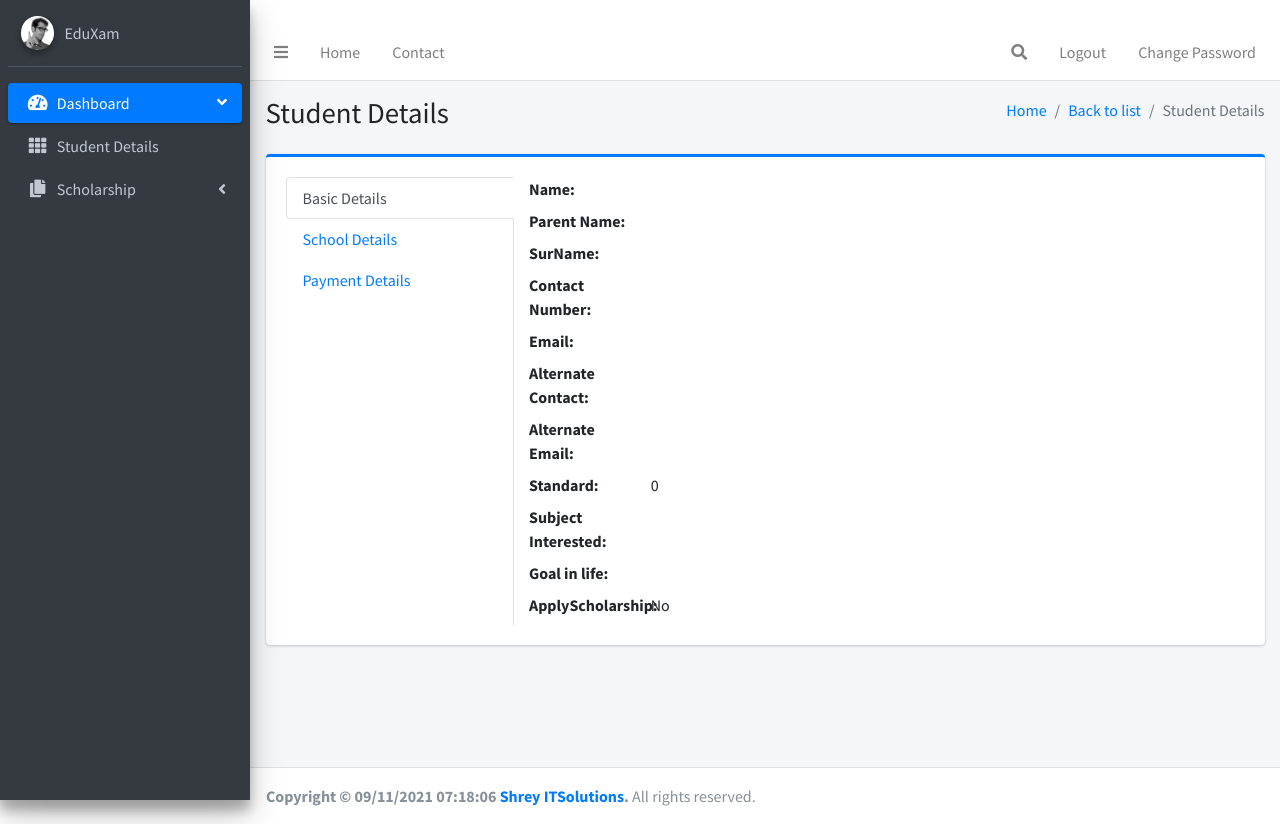
After one commit to shahjay60/https-github.com-shahjay60-Scholarship, an ASP.NET MVC app: template Scholarship/Areas/Admin/Views/AdStudentDetails/Detail.cshtml in a window 1280 px wide. The commit adds this page. Run offline with ASP.NET Core 8 and stand-ins for ASP.NET MVC 5, Linux system fonts and the light colour scheme; the template is opened without the code that fills it, so the values that code supplies are empty; the project's own start-up code is not run, and a stand-in starts its controllers and pages; some libraries are stand-ins or nearby versions.

Commit message:
Student details and list to admin side

```diff
--- /dev/null
+++ b/Scholarship/Areas/Admin/Views/AdStudentDetails/Detail.cshtml
@@ -0,0 +1,134 @@
+@model tblStudentDetail
+@{
+    ViewBag.Title = "Detail";
+    Layout = "~/Areas/Admin/Views/Shared/_AdminLayoutcshtml.cshtml";
+}
+
+<section class="content-header">
+    <div class="container-fluid">
+        <div class="row mb-2">
+            <div class="col-sm-6">
+                <h1>Student Details</h1>
+            </div>
+            <div class="col-sm-6">
+                <ol class="breadcrumb float-sm-right">
+                    <li class="breadcrumb-item"><a href=@Url.Action("Index","AdminDashbord")>Home</a></li>
+                    <li class="breadcrumb-item"><a href=@Url.Action("Index","AdStudentDetails")>Back to list</a></li>
+
+                    <li class="breadcrumb-item active">Student Details</li>
+                </ol>
+            </div>
+        </div>
+    </div><!-- /.container-fluid -->
+</section>
+
+<section class="content">
+    <div class="container-fluid">
+        <div class="row">
+            <div class="col-12">
+                <div class="card card-primary card-outline">
+
+                    <div class="card-body">
+                        <div class="row">
+                            <div class="col-5 col-sm-3">
+                                <div class="nav flex-column nav-tabs h-100" id="vert-tabs-tab" role="tablist" aria-orientation="vertical">
+                                    <a class="nav-link active" id="vert-tabs-home-tab" data-toggle="pill" href="#vert-tabs-home" role="tab" aria-controls="vert-tabs-home" aria-selected="true">Basic Details</a>
+                                    <a class="nav-link" id="vert-tabs-profile-tab" data-toggle="pill" href="#vert-tabs-profile" role="tab" aria-controls="vert-tabs-profile" aria-selected="false">School Details</a>
+                                    <a class="nav-link" id="vert-tabs-messages-tab" data-toggle="pill" href="#vert-tabs-messages" role="tab" aria-controls="vert-tabs-messages" aria-selected="false">Payment Details</a>
+                                </div>
+                            </div>
+                            <div class="col-7 col-sm-9">
+                                <div class="tab-content" id="vert-tabs-tabContent">
+                                    <div class="tab-pane text-left fade show active" id="vert-tabs-home" role="tabpanel" aria-labelledby="vert-tabs-home-tab">
+                                        <div class="row">
+                                            <div class="col-sm-2"><label>Name:</label></div>
+                                            <div class="col-sm-8">@Model.Name</div>
+                                        </div>
+                                        <div class="row">
+                                            <div class="col-sm-2"><label>Parent Name:</label></div>
+                                            <div class="col-sm-8">@Model.ParentName</div>
+                                        </div>
+                                        <div class="row">
+                                            <div class="col-sm-2"><label>SurName:</label></div>
+                                            <div class="col-sm-8">@Model.SurName</div>
+                                        </div>
+                                        <div class="row">
+                                            <div class="col-sm-2"><label>Contact Number:</label></div>
+                                            <div class="col-sm-8">@Model.ContactNumber</div>
+                                        </div>
+                                        <div class="row">
+                                            <div class="col-sm-2"><label>Email:</label></div>
+                                            <div class="col-sm-8">@Model.EmailId</div>
+                                        </div>
+                                        <div class="row">
+                                            <div class="col-sm-2"><label>Alternate Contact:</label></div>
+                                            <div class="col-sm-8">@Model.AlternetContactNumber</div>
+                                        </div>
+
+                                        <div class="row">
+                                            <div class="col-sm-2"><label>Alternate Email:</label></div>
+                                            <div class="col-sm-8">@Model.AlternateEmailId</div>
+                                        </div>
+                                        <div class="row">
+                                            <div class="col-sm-2"><label>Standard:</label></div>
+                                            <div class="col-sm-8">@Model.STD</div>
+                                        </div>
+                                        <div class="row">
+                                            <div class="col-sm-2"><label>Subject Interested:</label></div>
+                                            <div class="col-sm-8">@Model.SubjectInterested</div>
+                                        </div>
+                                        <div class="row">
+                                            <div class="col-sm-2"><label>Goal in life:</label></div>
+                                            <div class="col-sm-8">@Model.Goal_In_Life</div>
+                                        </div>
+                                        <div class="row">
+                                            <div class="col-sm-2"><label>ApplyScholarship:</label></div>
+                                            @if (@Model.Apply_Scholarship == false)
+                                            {
+                                                <div class="col-sm-8">No</div>
+                                            }
+                                            else
+                                            {
+                                                <div class="col-sm-8">Yes</div>
+                                            }
+                                        </div>
+
+
+                                        </div>
+                                    <div class="tab-pane fade" id="vert-tabs-profile" role="tabpanel" aria-labelledby="vert-tabs-profile-tab">
+
+                                        <div class="row">
+                                            <div class="col-sm-2"><label>School Name:</label></div>
+                                            <div class="col-sm-8">@Model.SchoolName</div>
+                                        </div>
+
+                                        <div class="row">
+                                            <div class="col-sm-2"><label>School Contact:</label></div>
+                                            <div class="col-sm-8">@Model.SchoolContactNumber</div>
+                                        </div>
+                                        <div class="row">
+                                            <div class="col-sm-2"><label>School Email:</label></div>
+                                            <div class="col-sm-8">@Model.SchoolEmailId</div>
+                                        </div>
+                                        <div class="row">
+                                            <div class="col-sm-2"><label>Principal Name:</label></div>
+                                            <div class="col-sm-8">@Model.PrincipalName</div>
+                                        </div>
+
+                                    </div>
+                                        <div class="tab-pane fade" id="vert-tabs-messages" role="tabpanel" aria-labelledby="vert-tabs-messages-tab">
+                                            Morbi turpis dolor, vulputate vitae felis non, tincidunt congue mauris. Phasellus volutpat augue id mi placerat mollis. Vivamus faucibus eu massa eget condimentum. Fusce nec hendrerit sem, ac tristique nulla. Integer vestibulum orci odio. Cras nec augue ipsum. Suspendisse ut velit condimentum, mattis urna a, malesuada nunc. Curabitur eleifend facilisis velit finibus tristique. Nam vulputate, eros non luctus efficitur, ipsum odio volutpat massa, sit amet sollicitudin est libero sed ipsum. Nulla lacinia, ex vitae gravida fermentum, lectus ipsum gravida arcu, id fermentum metus arcu vel metus. Curabitur eget sem eu risus tincidunt eleifend ac ornare magna.
+                                        </div>
+
+                                    </div>
+                                </div>
+                            </div>
+
+                        </div>
+                        <!-- /.card -->
+                    </div>
+                </div>
+            </div>
+        </div>
+
+    </section>
--- a/Scholarship/Areas/Admin/Views/Shared/_AdminLayoutcshtml.cshtml
+++ b/Scholarship/Areas/Admin/Views/Shared/_AdminLayoutcshtml.cshtml
@@ -124,7 +124,7 @@
 
                         </li>
                         <li class="nav-item">
-                            <a href="pages/widgets.html" class="nav-link">
+                            <a href="@Url.Action("Index","AdStudentDetails")" class="nav-link">
                                 <i class="nav-icon fas fa-th"></i>
                                 <p>
                                     Student Details
--- a/Scholarship/Views/Scholarship/Index.cshtml
+++ b/Scholarship/Views/Scholarship/Index.cshtml
@@ -38,9 +38,9 @@
                             </figure>
                             <div class="course-1-content pb-4">
                                 <h2>Date : @item.ExamDate</h2>
-                                @if (item.Details.Length > 30)
+                                @if (item.Details.Length > 150)
                                 {
-                            <p class="desc mb-4">@item.Details.Substring(1, 30)</p>
+                            <p class="desc mb-4">@item.Details.Substring(1, 150)</p>
                                 }
                                 else
                                 {
```
Also changed, not shown: Scholarship/Areas/Admin/Controllers/AdStudentDetailsController.cs (added, +25 -0 lines), Scholarship/Areas/Admin/Views/AdStudentDetails/Index.cshtml (added, +80 -0 lines), Scholarship/Views/Home/Contact.cshtml (+45 -12 lines), Scholarship/Assests/images/Logo Design-01.jpg (added), Scholarship/Scholarship.csproj, Scholarship/Web.config.
